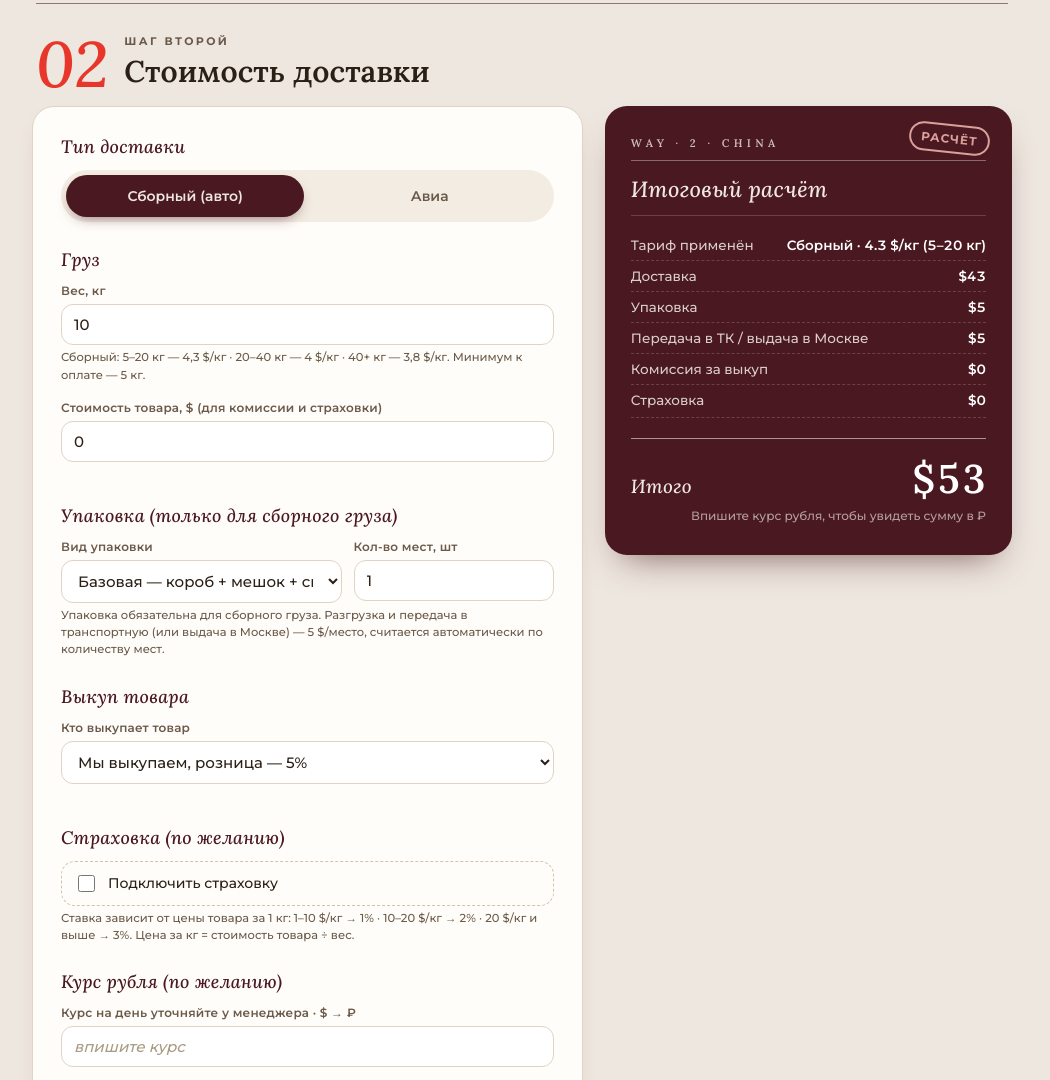
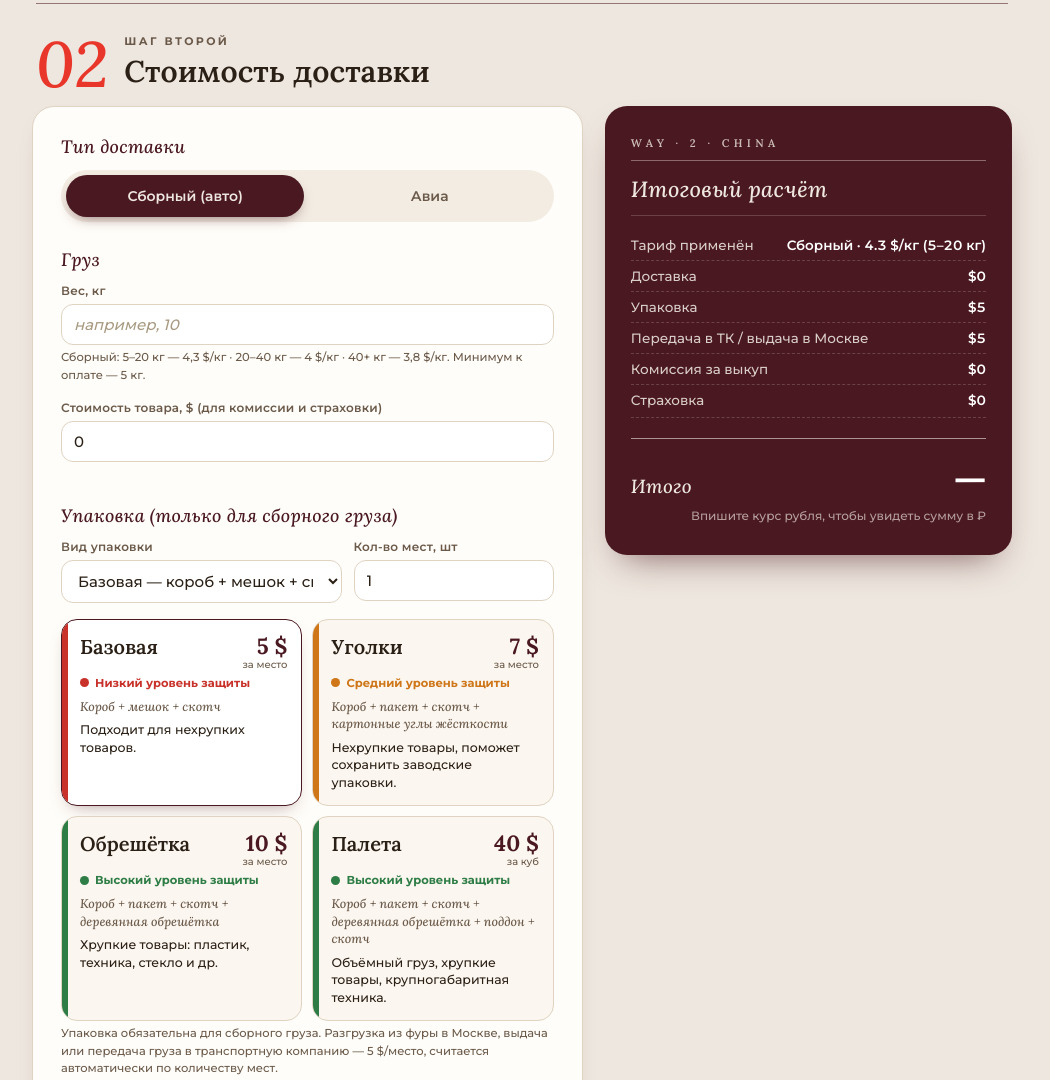
Before and after one commit to Way2china-logistic/calculator, a plain HTML site: page order.html in a window 1280 px wide. Shown: the part 1620-2700 px from the top of the page, without its empty margins (118-1168 px from the left). Drawn offline with Linux system fonts and the light colour scheme.

Commit message:
Add files via upload

```diff
--- a/order.html
+++ b/order.html
@@ -479,6 +479,26 @@ footer{font-size:11.5px; color:var(--ink-soft); max-width:560px; margin:30px aut
 .rc-line{margin:10px 0 14px; background:rgba(238,231,223,.4);}
 .receipt h2{margin-top:0;}
 .receipt .total-row{border-top:1px solid rgba(238,231,223,.6);}
+
+.pack-explain{margin:14px 0 12px; padding:14px 16px; background:#F6EEE3; border-left:3px solid var(--red); border-radius:0 14px 14px 0;}
+.pack-explain .pe-title{font-family:'Lora',Georgia,serif; font-style:italic; font-weight:500; font-size:17px; color:var(--wine); margin-bottom:6px;}
+.pack-explain p{margin:4px 0; font-size:13px; line-height:1.5; color:var(--ink);}
+
+.pack-cards{display:grid; grid-template-columns:1fr 1fr; gap:10px; margin:16px 0 4px;}
+@media (max-width:560px){.pack-cards{grid-template-columns:1fr;}}
+.pcard{position:relative; background:#FBF6EF; border:1.5px solid var(--line); border-radius:16px; padding:14px 14px 14px 18px; cursor:pointer; transition:all .15s; overflow:hidden;}
+.pcard::before{content:""; position:absolute; left:0; top:0; bottom:0; width:6px; background:var(--lc,#999);}
+.pcard.lvl-low{--lc:#C8322A;} .pcard.lvl-mid{--lc:#CE7618;} .pcard.lvl-high{--lc:#2E7D46;}
+.pcard:hover{background:#F6EEE3;}
+.pcard.active{border-color:var(--wine); background:#fff; box-shadow:0 8px 18px -10px rgba(74,24,32,.5);}
+.pc-top{display:flex; justify-content:space-between; align-items:baseline; gap:8px;}
+.pc-name{font-family:'Lora',Georgia,serif; font-weight:600; font-size:20px; color:var(--ink);}
+.pc-price{font-family:'Lora',Georgia,serif; font-weight:700; font-size:22px; color:var(--wine); text-align:right; line-height:1;}
+.pc-price small{display:block; font-family:'Montserrat',sans-serif; font-size:10px; font-weight:500; color:var(--ink-soft); margin-top:3px;}
+.pc-lvl{display:flex; align-items:center; gap:6px; font-size:11.5px; font-weight:700; color:var(--lc); margin:6px 0 8px;}
+.pc-lvl i{width:9px; height:9px; border-radius:50%; background:var(--lc); display:inline-block;}
+.pc-comp{font-family:'Lora',Georgia,serif; font-style:italic; font-size:12.5px; color:var(--ink-soft); line-height:1.4; margin-bottom:6px;}
+.pc-suit{font-size:12.5px; line-height:1.4; color:var(--ink);}
 </style>
 </head>
 <body>
@@ -531,7 +551,7 @@ footer{font-size:11.5px; color:var(--ink-soft); max-width:560px; margin:30px aut
         <legend>Груз</legend>
         <div class="field">
           <label for="weight">Вес, кг</label>
-          <input type="number" id="weight" min="0" step="0.1" value="10">
+          <input type="number" id="weight" min="0" step="0.1" value="" placeholder="например, 10">
           <div class="hint" id="weight-hint">Сборный: 5–20 кг — 4,3 $/кг · 20–40 кг — 4 $/кг · 40+ кг — 3,8 $/кг. Минимум к оплате — 5 кг.</div>
         </div>
         <div class="field" id="itemcost-wrap">
@@ -561,7 +581,13 @@ footer{font-size:11.5px; color:var(--ink-soft); max-width:560px; margin:30px aut
           <label for="volume">Объём груза, м³</label>
           <input type="number" id="volume" min="0" step="0.01" value="0">
         </div>
-        <div class="hint">Упаковка обязательна для сборного груза. Разгрузка и передача в транспортную (или выдача в Москве) — 5 $/место, считается автоматически по количеству мест.</div>
+        <div class="pack-cards" id="packCards">
+          <div class="pcard lvl-low" data-v="basic"><div class="pc-top"><span class="pc-name">Базовая</span><span class="pc-price">5 $<small>за место</small></span></div><div class="pc-lvl"><i></i>Низкий уровень защиты</div><div class="pc-comp">Короб + мешок + скотч</div><div class="pc-suit">Подходит для нехрупких товаров.</div></div>
+          <div class="pcard lvl-mid" data-v="corner"><div class="pc-top"><span class="pc-name">Уголки</span><span class="pc-price">7 $<small>за место</small></span></div><div class="pc-lvl"><i></i>Средний уровень защиты</div><div class="pc-comp">Короб + пакет + скотч + картонные углы жёсткости</div><div class="pc-suit">Нехрупкие товары, поможет сохранить заводские упаковки.</div></div>
+          <div class="pcard lvl-high" data-v="crate"><div class="pc-top"><span class="pc-name">Обрешётка</span><span class="pc-price">10 $<small>за место</small></span></div><div class="pc-lvl"><i></i>Высокий уровень защиты</div><div class="pc-comp">Короб + пакет + скотч + деревянная обрешётка</div><div class="pc-suit">Хрупкие товары: пластик, техника, стекло и др.</div></div>
+          <div class="pcard lvl-high" data-v="pallet"><div class="pc-top"><span class="pc-name">Палета</span><span class="pc-price">40 $<small>за куб</small></span></div><div class="pc-lvl"><i></i>Высокий уровень защиты</div><div class="pc-comp">Короб + пакет + скотч + деревянная обрешётка + поддон + скотч</div><div class="pc-suit">Объёмный груз, хрупкие товары, крупногабаритная техника.</div></div>
+        </div>
+        <div class="hint">Упаковка обязательна для сборного груза. Разгрузка из фуры в Москве, выдача или передача груза в транспортную компанию — 5 $/место, считается автоматически по количеству мест.</div>
       </fieldset>
 
       <fieldset id="buyer-fieldset">
@@ -814,7 +840,7 @@ function calc(){
   rowPackagingWrap.classList.toggle('hidden-row', isAvia);
   rowHandlingWrap.classList.toggle('hidden-row', isAvia);
 
-  rowTotal.textContent = fmt(total, symbol);
+  rowTotal.textContent = weight > 0 ? fmt(total, symbol) : '—';
 
   if(rubRate){
     const totalRub = Math.round(total * rubRate).toLocaleString('ru-RU');
@@ -889,8 +915,17 @@ function updateWeight(){
   const we = $("weight"); we.value = rounded; calc();
 }
 ["cName","cW","cQ"].forEach(id => $(id).addEventListener("input", updateWeight));
-$("wreset").onclick = () => { qty.fill(0); $("cName").value=""; $("cW").value=""; $("cQ").value="1"; renderTabs(); renderList(); updateWeight(); };
+$("wreset").onclick = () => { $("weight").value = ""; qty.fill(0); $("cName").value=""; $("cW").value=""; $("cQ").value="1"; renderTabs(); renderList(); updateWeight(); calc(); };
 renderTabs(); renderList();
+</script>
+
+<script>
+(function(){
+  const sel=document.getElementById("packType"), box=document.getElementById("packCards");
+  function sync(){ box.querySelectorAll(".pcard").forEach(c=>c.classList.toggle("active", c.dataset.v===sel.value)); }
+  box.querySelectorAll(".pcard").forEach(c=>c.addEventListener("click",()=>{ sel.value=c.dataset.v; sel.dispatchEvent(new Event("change")); sync(); }));
+  sel.addEventListener("change",sync); sync();
+})();
 </script>
 </body>
 </html>
```
